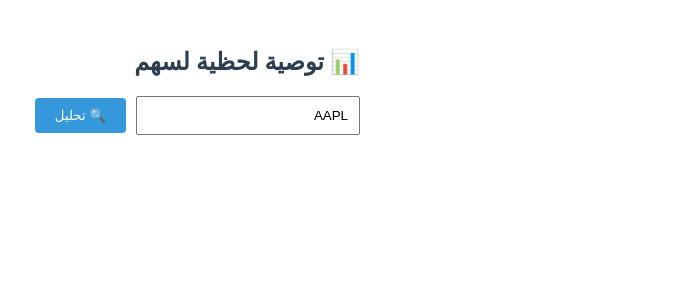
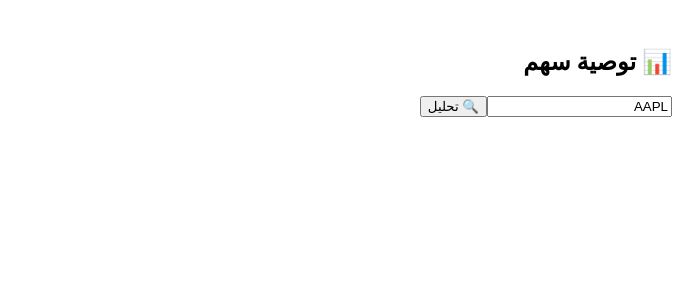
Before and after one commit to daferali20/stock-recommendation-app, a React (Vite) app in the folder client/: page / in a window 1280 px wide. Shown: the top 300 px of the page, without its empty margins (580-1280 px from the left). Built offline with nearby package versions, Linux system fonts and the light colour scheme.

Commit message:
Update RecommendationBox.jsx

```diff
--- a/client/src/RecommendationBox.jsx
+++ b/client/src/RecommendationBox.jsx
@@ -9,7 +9,7 @@ function RecommendationBox() {
 
   const fetchRecommendation = async () => {
     if (!symbol.trim()) {
-      setError('الرجاء إدخال رمز سهم صحيح');
+      setError('الرجاء إدخال رمز سهم');
       return;
     }
 
@@ -18,87 +18,49 @@ function RecommendationBox() {
     setRecommendation(null);
 
     try {
-      const res = await fetch('https://stock-recommendation-server.onrender.com/recommend', {
-  method: 'POST',
+      const res = await axios.post(
+        'https://stock-recommendation-server.onrender.com/recommend',
+        { symbol: symbol.trim().toUpperCase() },
+        {
           headers: { 'Content-Type': 'application/json' },
-  body: JSON.stringify({ symbol: symbol.trim().toUpperCase() }),
-});
-const data = await res.json();
+          timeout: 10000,
+        }
+      );
 
-      if (res.data && res.data.recommendation) {
+      if (res.data?.recommendation) {
         setRecommendation(res.data.recommendation);
       } else {
-        setError('لا توجد توصية متاحة لهذا السهم');
+        setError('لا توجد توصية متاحة');
       }
     } catch (err) {
-      const errorMessage = err.response?.data?.message ||
+      console.error("Error:", err);
+      setError(
+        err.response?.data?.message ||
         err.message ||
-                          'حدث خطأ في جلب التوصية';
-      setError(errorMessage);
+        'فشل الاتصال بالخادم. تحقق من الإنترنت.'
+      );
     } finally {
       setLoading(false);
     }
   };
 
   return (
-    <div style={{
-      maxWidth: '600px',
-      margin: '0 auto',
-      padding: '20px',
-      textAlign: 'right',
-      direction: 'rtl'
-    }}>
-      <h2 style={{ color: '#2c3e50' }}>📊 توصية لحظية لسهم</h2>
-
-      <div style={{ margin: '20px 0' }}>
+    <div style={{ textAlign: 'right', direction: 'rtl', padding: '20px' }}>
+      <h2>📊 توصية سهم</h2>
       <input
         value={symbol}
         onChange={(e) => setSymbol(e.target.value)}
         placeholder="أدخل رمز السهم (مثال: AAPL)"
-          style={{
-            padding: '10px',
-            width: '200px',
-            marginLeft: '10px'
-          }}
       />
-
-        <button
-          onClick={fetchRecommendation}
-          disabled={loading}
-          style={{
-            padding: '10px 20px',
-            backgroundColor: loading ? '#95a5a6' : '#3498db',
-            color: 'white',
-            border: 'none',
-            borderRadius: '4px',
-            cursor: 'pointer'
-          }}
-        >
+      <button onClick={fetchRecommendation} disabled={loading}>
         {loading ? 'جاري التحليل...' : '🔍 تحليل'}
       </button>
-      </div>
 
-      {error && (
-        <div style={{
-          color: '#e74c3c',
-          padding: '10px',
-          backgroundColor: '#fadbd8',
-          borderRadius: '4px',
-          margin: '10px 0'
-        }}>
-          {error}
-        </div>
-      )}
+      {error && <div style={{ color: 'red' }}>{error}</div>}
 
       {recommendation && (
-        <div style={{
-          padding: '15px',
-          backgroundColor: '#e8f4f8',
-          borderRadius: '4px',
-          borderRight: '4px solid #3498db',
-          whiteSpace: 'pre-wrap'
-        }}>
-          <h3 style={{ marginTop: 0 }}>توصية لسهم {symbol.toUpperCase()}:</h3>
+        <div style={{ marginTop: '20px' }}>
+          <h3>توصية لـ {symbol.toUpperCase()}:</h3>
           <p>{recommendation}</p>
         </div>
       )}
```
Lines whose indentation alone changed are shown as unchanged.
